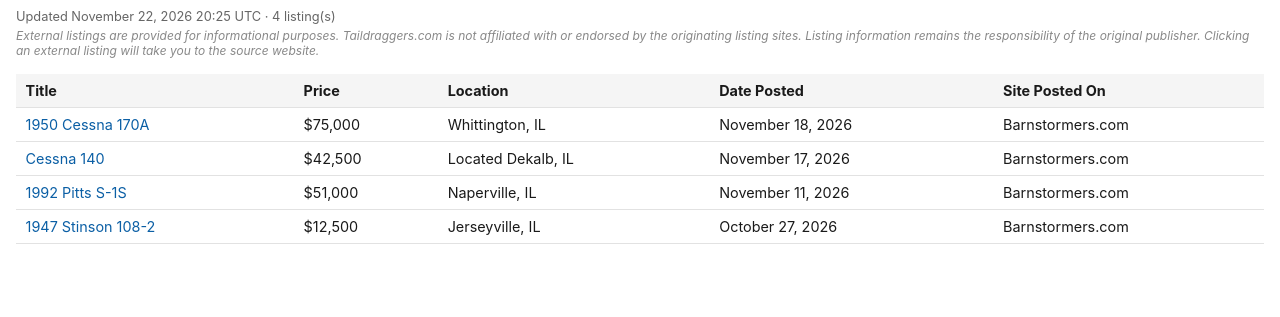
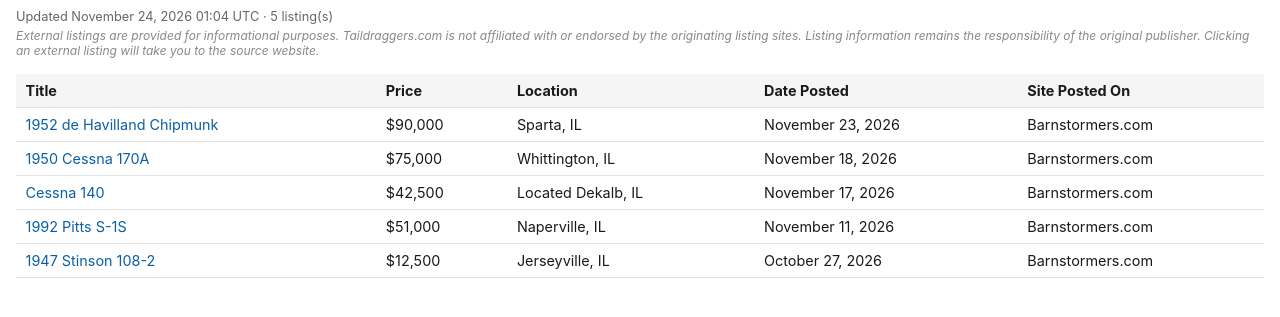
Before and after one commit to taildraggers/illinois, a plain HTML site: page docs/index.html in a window 1280 px wide. Shown: the part 43-360 px from the top of the page. Drawn offline with Linux system fonts and the light colour scheme.

Commit message:
Update Illinois listings (2026-11-24)

```diff
--- a/docs/index.html
+++ b/docs/index.html
@@ -58,13 +58,14 @@
 </head>
 <body>
   <h1>Taildragger Ads in Illinois</h1>
-  <div class="updated">Updated November 22, 2026 20:25 UTC &middot; 4 listing(s)</div>
+  <div class="updated">Updated November 24, 2026 01:04 UTC &middot; 5 listing(s)</div>
   <div class="disclaimer">External listings are provided for informational purposes. Taildraggers.com is not affiliated with or endorsed by the originating listing sites. Listing information remains the responsibility of the original publisher. Clicking an external listing will take you to the source website.</div>
   <table>
     <thead>
       <tr><th>Title</th><th>Price</th><th>Location</th><th>Date Posted</th><th>Site Posted On</th></tr>
     </thead>
     <tbody>
+        <tr><td><a href="https://www.barnstormers.com/classified-2074439-1952-Award-Winning-Chipmunk.html" target="_blank" rel="noopener noreferrer">1952 de Havilland Chipmunk</a></td><td>$90,000</td><td>Sparta, IL</td><td>November 23, 2026</td><td>Barnstormers.com</td></tr>
         <tr><td><a href="https://www.barnstormers.com/classified-2079744-1950-Cessna-170A.html" target="_blank" rel="noopener noreferrer">1950 Cessna 170A</a></td><td>$75,000</td><td>Whittington, IL</td><td>November 18, 2026</td><td>Barnstormers.com</td></tr>
         <tr><td><a href="https://www.barnstormers.com/classified-2084369-Cessna-140.html" target="_blank" rel="noopener noreferrer">Cessna 140</a></td><td>$42,500</td><td>Located Dekalb, IL</td><td>November 17, 2026</td><td>Barnstormers.com</td></tr>
         <tr><td><a href="https://www.barnstormers.com/classified-2066003-1992-Pitts-S-1S.html" target="_blank" rel="noopener noreferrer">1992 Pitts S-1S</a></td><td>$51,000</td><td>Naperville, IL</td><td>November 11, 2026</td><td>Barnstormers.com</td></tr>
```
